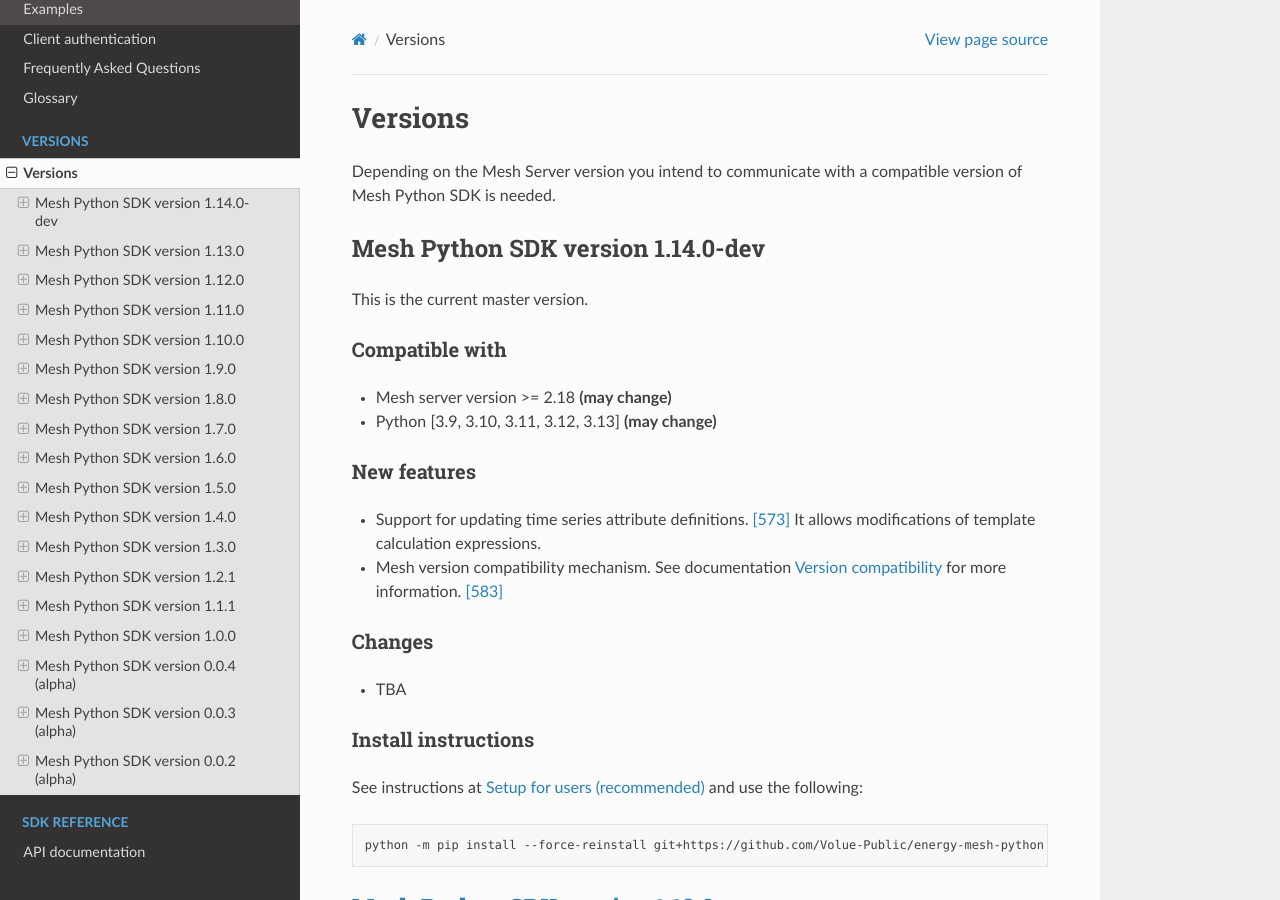
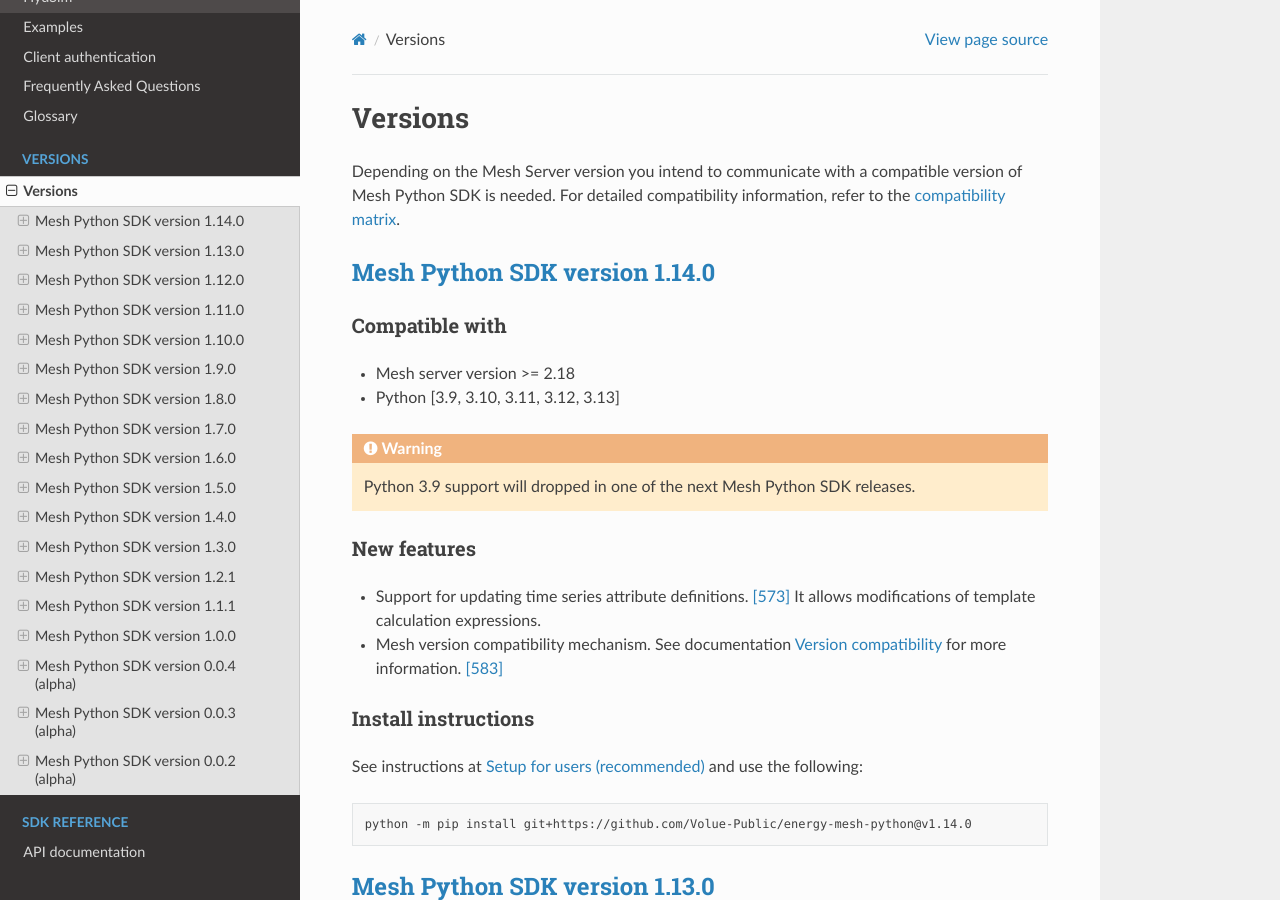
Before and after one commit to Volue-Public/energy-mesh-python, a Sphinx documentation site: the page built from docs/source/versions.rst, in a window 1280 px wide and 900 px high. Built offline with Sphinx 7.4.7 and the Read the Docs theme 3.1.0, drawn with Linux system fonts in a browser that asks for light colours.

```diff
--- a/docs/source/versions.rst
+++ b/docs/source/versions.rst
@@ -2,17 +2,21 @@ Versions
 --------
 
 Depending on the Mesh Server version you intend to communicate with a compatible version of Mesh Python SDK is needed.
+For detailed compatibility information, refer to the
+`compatibility matrix <https://volue-public.github.io/energy-smp-docs/latest/mesh/installation/MeshServiceInstallationGuide/#mesh-python-sdk-compatibility-matrix>`_.
 
-Mesh Python SDK version 1.14.0-dev
-**********************************
 
-This is the current master version.
+`Mesh Python SDK version 1.14.0 <https://github.com/Volue-Public/energy-mesh-python/releases/tag/v1.14.0>`_
+***********************************************************************************************************
 
 Compatible with
 ~~~~~~~~~~~~~~~~~~
 
-- Mesh server version >= 2.18 **(may change)**
-- Python [3.9, 3.10, 3.11, 3.12, 3.13] **(may change)**
+- Mesh server version >= 2.18
+- Python [3.9, 3.10, 3.11, 3.12, 3.13]
+
+.. warning::
+    Python 3.9 support will dropped in one of the next Mesh Python SDK releases.
 
 New features
 ~~~~~~~~~~~~~~~~~~
@@ -23,11 +27,6 @@ New features
 - Mesh version compatibility mechanism.
   See documentation :ref:`Version compatibility` for more information. :pull:`583`
 
-Changes
-~~~~~~~~~~~~~~~~~~
-
-- TBA
-
 Install instructions
 ~~~~~~~~~~~~~~~~~~~~~~~~~~~~~~~~~~~~
 
@@ -35,7 +34,7 @@ See instructions at :ref:`Setup for users` and use the following:
 
 .. code-block:: bash
 
-    python -m pip install --force-reinstall git+https://github.com/Volue-Public/energy-mesh-python
+    python -m pip install git+https://github.com/Volue-Public/energy-mesh-python@v1.14.0
 
 
 `Mesh Python SDK version 1.13.0 <https://github.com/Volue-Public/energy-mesh-python/releases/tag/v1.13.0>`_
--- a/pyproject.toml
+++ b/pyproject.toml
@@ -1,6 +1,6 @@
 [tool.poetry]
 name = "volue.mesh"
-version = "1.14.0-dev"
+version = "1.14.0"
 description = ""
 license = "Proprietary"
 authors = ["Volue AS"]
```
Also changed, not shown: 1 other file.
